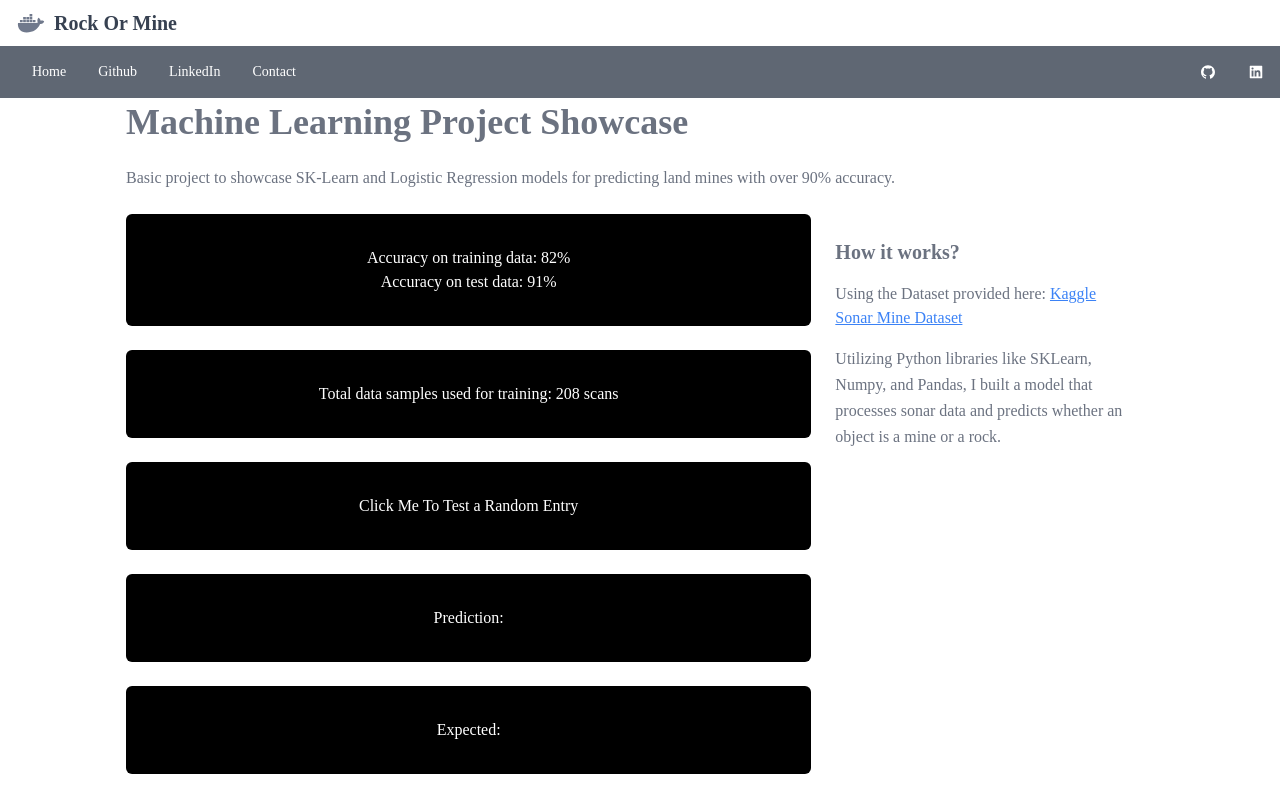
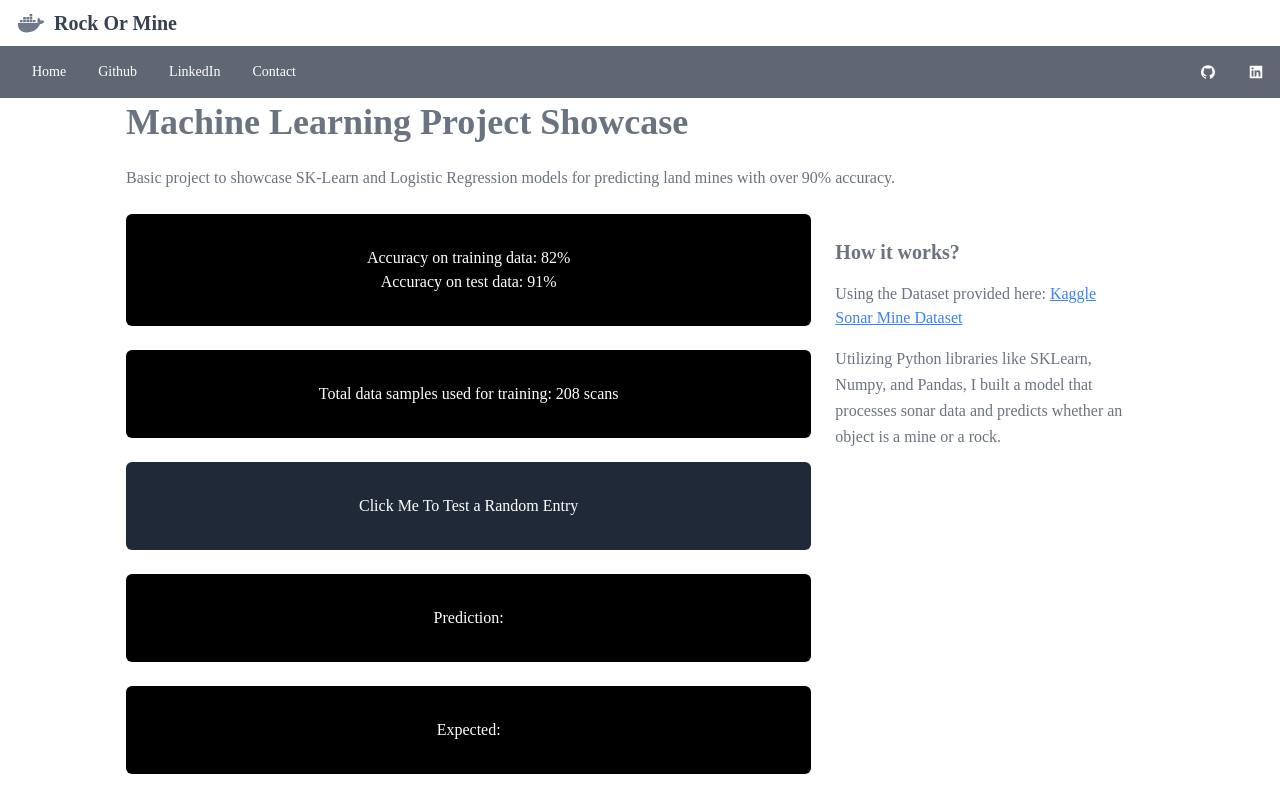
Before and after one commit to Y-Saleh/ML-LogisticRegression-webapp, a React (Create React App) app: page / in a window 1280 px wide. Shown: the top 800 px of the page. Built offline with nearby package versions, Linux system fonts and the light colour scheme.

Commit message:
updated box colour

```diff
--- a/src/components/MainBody.jsx
+++ b/src/components/MainBody.jsx
@@ -40,7 +40,7 @@ const MainBody = () => {
               <p>Total data samples used for training: 208 scans</p>
             </div>
 
-            <button className="bg-black text-white p-8 rounded-md active:bg-green-500 transition-colors duration-300 hover:bg-gray-500"
+            <button className="bg-gray-800 text-white p-8 rounded-md active:bg-green-500 transition-colors duration-300 hover:bg-gray-500"
               onClick={fetchRandomTest}>
               Click Me To Test a Random Entry
             </button>
```
